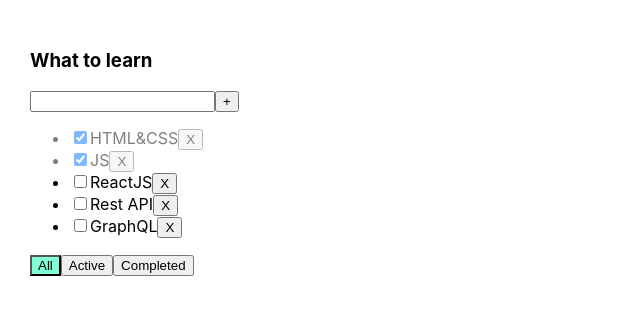
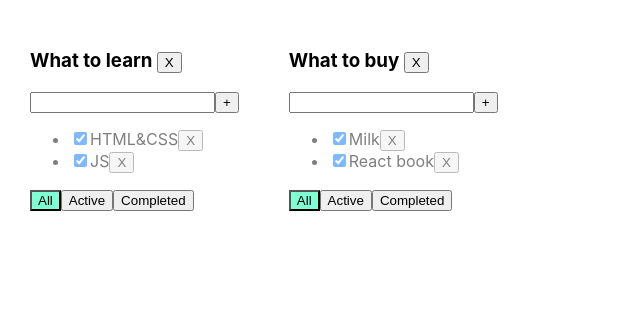
Before and after one commit to ilya7779/TodoList, a React (Create React App) app: page / in a window 1280 px wide. Shown: the top 314 px of the page, without its empty margins (0-640 px from the left). Built offline with nearby package versions, Linux system fonts and the light colour scheme.

Commit message:
add new todolist with title 'What to buy'

```diff
--- a/src/App.tsx
+++ b/src/App.tsx
@@ -1,63 +1,103 @@
 import React, {useState} from 'react';
 import './App.css';
-import {Todolist} from './Todolist';
+import {TaskType, Todolist} from './Todolist';
 import {v1} from "uuid";
 
 export type FilterValuesType = "all" | "active" | "completed";
 
+type TodolistType = {
+  id: string
+  title: string
+  filter: FilterValuesType
+}
+
+type TasksStateType = {
+  [key: string]: Array<TaskType>
+}
+
 function App() {
 
-  let [tasks, setTasks] = useState([
-    {id: v1(), title: "HTML&CSS", isDone: true},
-    {id: v1(), title: "JS", isDone: true},
-    {id: v1(), title: "ReactJS", isDone: false},
-    {id: v1(), title: "Rest API", isDone: false},
-    {id: v1(), title: "GraphQL", isDone: false},
-  ]);
-
-  function removeTask(id: string) {
-    let filteredTasks = tasks.filter(t => t.id !== id);
-    setTasks(filteredTasks);
+  function removeTask(id: string, todolistId: string) {
+    let todolistTasks = tasks[todolistId];
+    tasks[todolistId] = todolistTasks.filter(t => t.id !== id);
+    setTasks({...tasks});
   }
 
-  function addTask(title: string) {
+  function addTask(title: string, todolistId: string) {
     let task = {id: v1(), title: title, isDone: false};
-    let newTasks = [task, ...tasks];
-    setTasks(newTasks);
+    let todolistTasks = tasks[todolistId];
+    tasks[todolistId] = [task, ...todolistTasks]
+    setTasks({...tasks});
   }
 
-  function changeStatus(id: string, isDone: boolean) {
-    let task = tasks.find(t => t.id === id);
+  function changeStatus(id: string, isDone: boolean, todolistId: string) {
+    let todolistTasks = tasks[todolistId];
+    let task = todolistTasks.find(t => t.id === id);
     if (task) {
       task.isDone = isDone;
-      setTasks([ ...tasks ]);
+      setTasks({...tasks});
     }
   }
 
-  let [filter, setFilter] = useState<FilterValuesType>("all");
-
-  let tasksForTodolist = tasks;
-  if (filter === "active") {
-    tasksForTodolist = tasks.filter(t => t.isDone === false);
+  function changeFilter(value: FilterValuesType, todolistId: string) {
+    let todolist = todolists.find(tl => tl.id === todolistId);
+    if (todolist) {
+      todolist.filter = value;
+      setTodolists([...todolists])
     }
-  if (filter === "completed") {
-    tasksForTodolist = tasks.filter(t => t.isDone === true);
   }
 
-  function changeFilter(value: FilterValuesType) {
-    setFilter(value)
+  function removeTodolist(id: string) {
+    setTodolists(todolists.filter(tl => tl.id != id));
+    delete tasks[id];
+    setTasks({...tasks});
   }
+
+  let todolistId1 = v1();
+  let todolistId2 = v1();
+
+  let [todolists, setTodolists] = useState<Array<TodolistType>>([
+    {id: todolistId1, title: "What to learn", filter: "all"},
+    {id: todolistId2, title: "What to buy", filter: "all"},
+  ])
+
+  let [tasks, setTasks] = useState<TasksStateType>({
+    [todolistId1]: [
+      {id: v1(), title: "HTML&CSS", isDone: true},
+      {id: v1(), title: "JS", isDone: true},
+    ],
+    [todolistId2]: [
+      {id: v1(), title: "Milk", isDone: true},
+      {id: v1(), title: "React book", isDone: true},
+    ]
+  });
 
   return (
     <div className="App">
-      <Todolist title="What to learn"
+      {
+        todolists.map(tl => {
+          let allTodolistTasks = tasks[tl.id];
+          let tasksForTodolist = allTodolistTasks;
+          if (tl.filter === "active") {
+            tasksForTodolist = allTodolistTasks.filter(t => t.isDone === false);
+          }
+          if (tl.filter === "completed") {
+            tasksForTodolist = allTodolistTasks.filter(t => t.isDone === true);
+          }
+          return  <Todolist
+            key={tl.id}
+            id={tl.id}
+            title={tl.title}
             tasks={tasksForTodolist}
             removeTask={removeTask}
             addTask={addTask}
             changeFilter={changeFilter}
             changeTaskStatus={changeStatus}
-                filter={filter}
+            filter={tl.filter}
+            removeTodolist={removeTodolist}
           />
+        })
+      }
     </div>
   );
 }
--- a/src/Todolist.tsx
+++ b/src/Todolist.tsx
@@ -1,20 +1,22 @@
 import React, {ChangeEvent, KeyboardEvent ,useState} from 'react';
 import {FilterValuesType} from "./App";
 
-type TaskType = {
+export type TaskType = {
   id: string
   title: string
   isDone: boolean
 }
 
 type PropsType = {
+  id: string
   title: string
   tasks: Array<TaskType>
-  removeTask: (taskId: string) => void
-  addTask: (title: string) => void
-  changeFilter: (value:FilterValuesType) => void
-  changeTaskStatus: (id: string, isDone: boolean) => void
+  removeTask: (id: string, todolistId: string) => void
+  addTask: (title: string, todolistId: string) => void
+  changeFilter: (value:FilterValuesType, todolistId: string) => void
+  changeTaskStatus: (id: string, isDone: boolean, todolistId: string) => void
   filter: FilterValuesType
+  removeTodolist: (id: string) => void
 }
 
 export function Todolist(props: PropsType) {
@@ -24,7 +26,7 @@
 
   const addTask = () => {
     if (title.trim() !== "") {
-      props.addTask(title);
+      props.addTask(title.trim(), props.id);
       setTitle("");
     }
     else {
@@ -39,12 +41,13 @@
     setError(null);
     if (e.charCode === 13) { addTask(); }
   };
-  const onAllClickHandler = () => { props.changeFilter("all") }
-  const onActiveClickHandler = () => { props.changeFilter("active") }
-  const onCompletedClickHandler = () => { props.changeFilter("completed") }
+  const onAllClickHandler = () => { props.changeFilter("all", props.id) }
+  const onActiveClickHandler = () => { props.changeFilter("active", props.id) }
+  const onCompletedClickHandler = () => { props.changeFilter("completed", props.id) }
+  const removeTodolist = () => { props.removeTodolist(props.id) }
 
   return <div>
-    <h3>{props.title}</h3>
+    <h3>{props.title} <button onClick={removeTodolist}>X</button></h3>
     <div>
       <input
         value={title}
@@ -58,10 +61,10 @@
     <ul>
       {
         props.tasks.map( t => {
-          const onClickHandler = () => { props.removeTask(t.id) }
+          const onClickHandler = () => { props.removeTask(t.id, props.id) }
           const onChangeHandler = (e: ChangeEvent<HTMLInputElement>) => {
             let newIsDoneValue = e.currentTarget.checked;
-            props.changeTaskStatus(t.id, newIsDoneValue);
+            props.changeTaskStatus(t.id, newIsDoneValue, props.id);
           }
 
           return <li key={t.id} className={t.isDone ? "is-done" : ""}>
```
Lines whose indentation alone changed are shown as unchanged.
